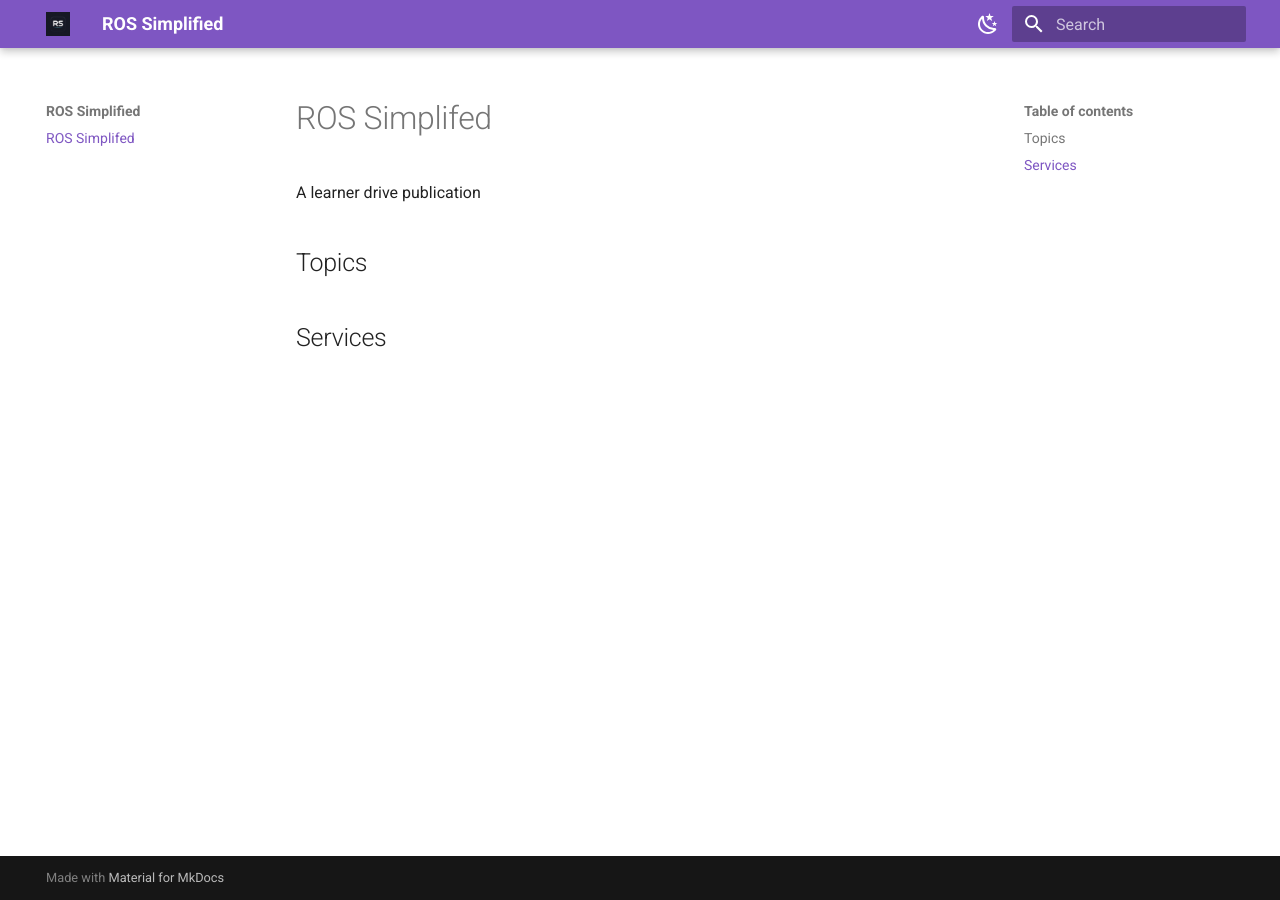
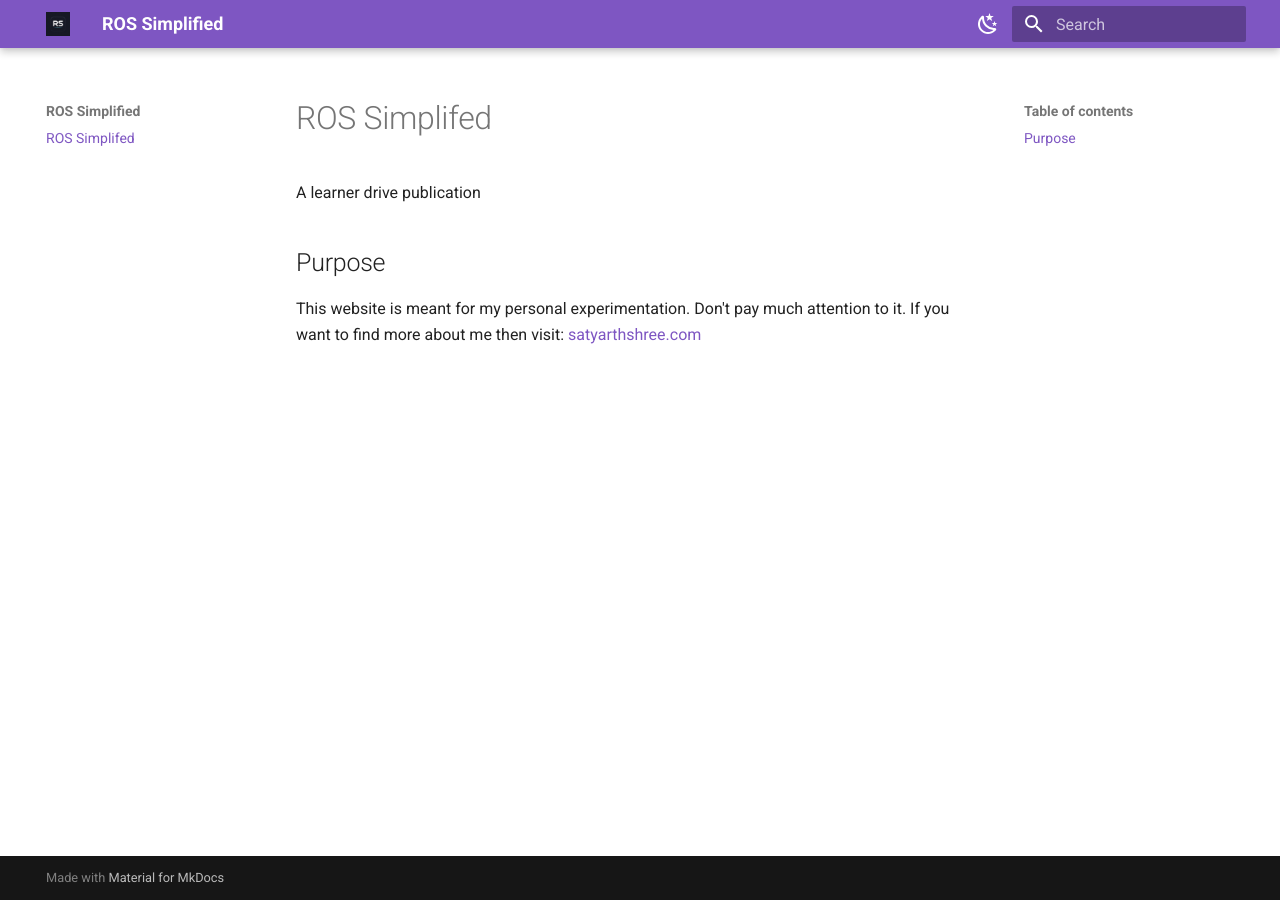
Before and after one commit to Satyarth-Shree/experimentation, an MkDocs documentation site: the page built from docs/index.md, in a window 1280 px wide. Built offline with MkDocs 1.6.1 and Material for MkDocs 9.7.7, drawn with Linux system fonts in a browser that asks for light colours.

Commit message:
Add a purpose section in homepage

```diff
--- a/docs/index.md
+++ b/docs/index.md
@@ -2,6 +2,6 @@
 
 A learner drive publication
 
-## Topics
+## Purpose
 
-## Services
+This website is meant for my personal experimentation. Don't pay much attention to it. If you want to find more about me then visit: [satyarthshree.com](https://satyarthshree.com)
```
